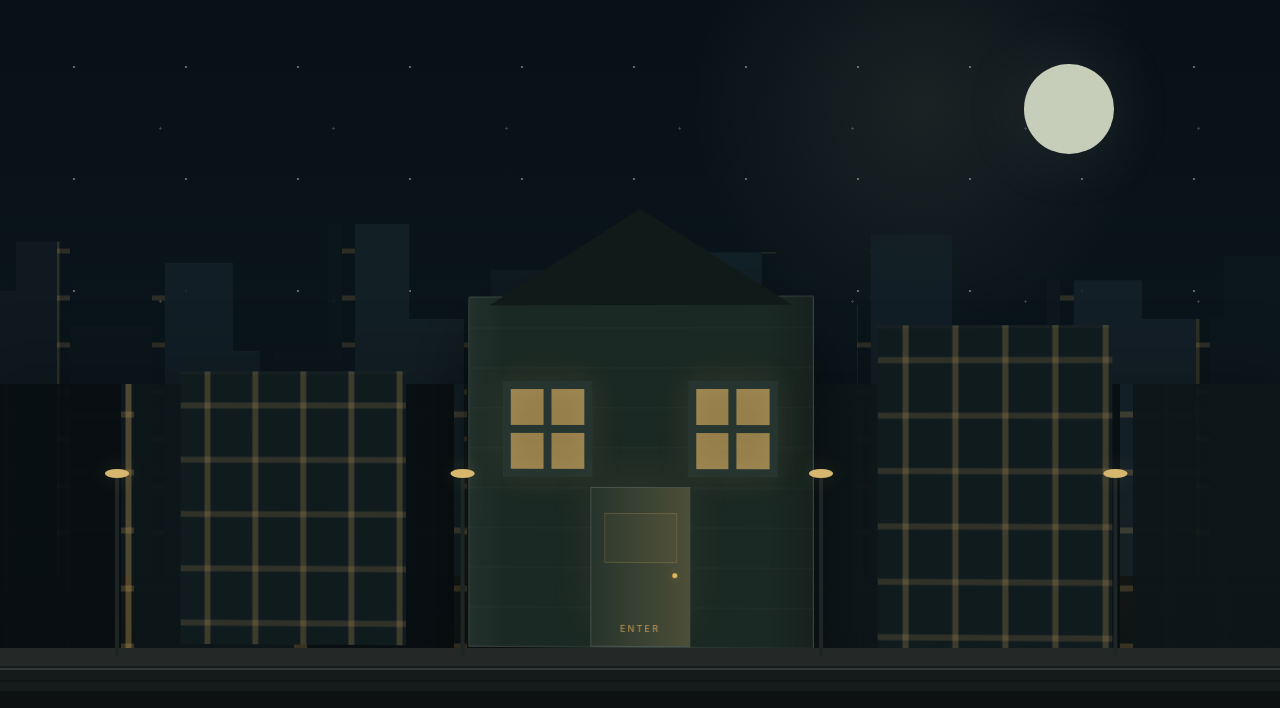
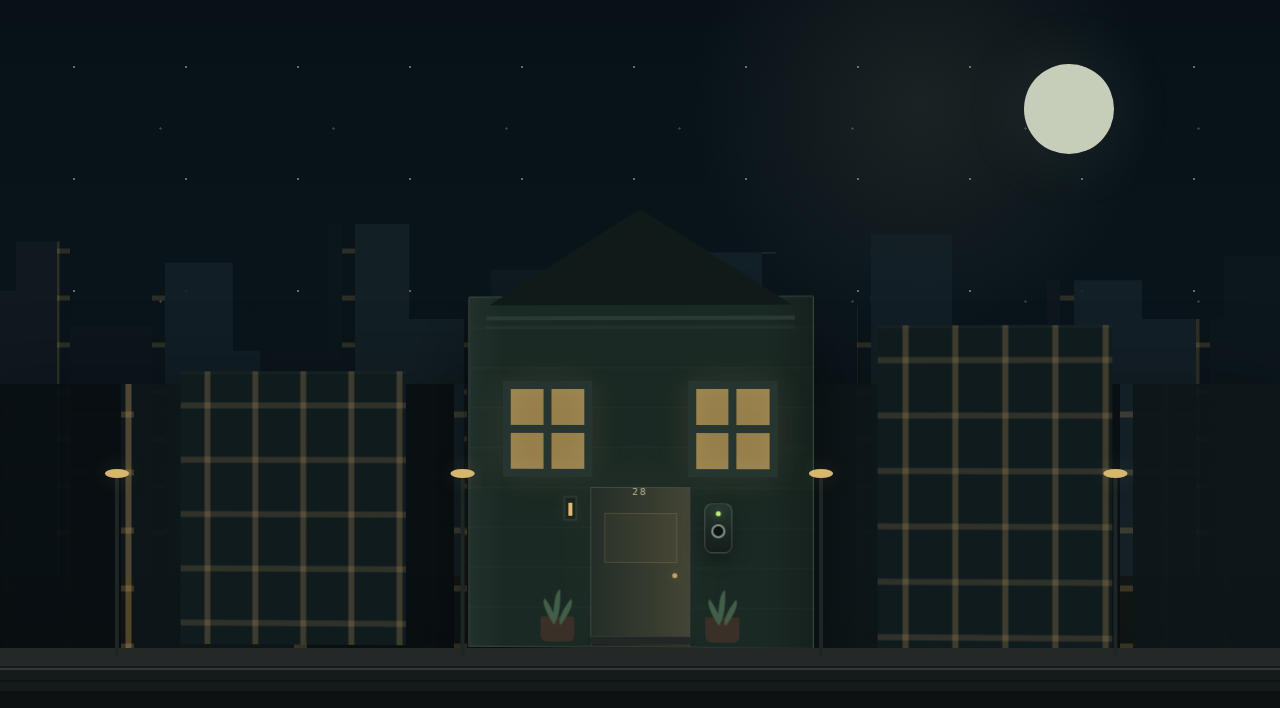
Before and after one commit to mahmoud281994/mahmoud-portfolio, a Next.js app: page / in a window 1280 px wide. Shown: the top 708 px of the page. Built offline with nearby package versions, Linux system fonts and the light colour scheme.

Commit message:
feat: require doorbell before entering portfolio

```diff
--- a/src/components/portfolio-experience.tsx
+++ b/src/components/portfolio-experience.tsx
@@ -1,7 +1,7 @@
 "use client";
 
 import { AnimatePresence, motion, useReducedMotion } from "motion/react";
-import { useMemo, useState } from "react";
+import { useEffect, useMemo, useState } from "react";
 import { experience, profile, projects, skills, type Project } from "@/data/portfolio";
 
 type HotspotId = "projects" | "skills" | "experience" | "about" | "contact";
@@ -21,6 +21,14 @@ export function PortfolioExperience() {
   const [viewMode, setViewMode] = useState<ViewMode>("explore");
   const [active, setActive] = useState<HotspotId | null>(null);
   const [project, setProject] = useState<Project | null>(null);
+  const [doorState, setDoorState] = useState<"idle" | "ringing" | "invited">("idle");
+
+  useEffect(() => {
+    if (doorState !== "ringing") return;
+
+    const timer = window.setTimeout(() => setDoorState("invited"), reduceMotion ? 80 : 650);
+    return () => window.clearTimeout(timer);
+  }, [doorState, reduceMotion]);
 
   const progress = useMemo(() => (active ? 1 : 0), [active]);
 
@@ -35,15 +43,57 @@ export function PortfolioExperience() {
           <p className="entry-tagline">{profile.tagline}</p>
         </div>
 
-        <div className="house-wrap" aria-label="A stylized developer house at night">
+        <div className={`house-wrap door-${doorState}`} aria-label="A developer townhouse at night">
           <div className="moon" />
           <div className="house">
             <div className="roof" />
+            <div className="house-trim" aria-hidden="true" />
+            <div className="house-number" aria-hidden="true">28</div>
+            <div className="porch-light" aria-hidden="true"><span /></div>
             <div className="window window-left"><span /></div>
-            <div className="window window-right"><span /></div>
-            <button className="front-door" type="button" onClick={() => setEntered(true)}>
+            <div className="window window-right invitation-window">
+              <span />
+              <AnimatePresence>
+                {doorState === "invited" && (
+                  <motion.div
+                    className="window-message"
+                    initial={reduceMotion ? false : { opacity: 0, y: 8, scale: .92 }}
+                    animate={{ opacity: 1, y: 0, scale: 1 }}
+                    exit={{ opacity: 0 }}
+                    transition={{ duration: .28 }}
+                    role="status"
+                  >
+                    ادخل يا حبب
+                  </motion.div>
+                )}
+              </AnimatePresence>
+            </div>
+
+            <div className="porch-planter porch-planter-left" aria-hidden="true"><i /><i /><i /></div>
+            <div className="porch-planter porch-planter-right" aria-hidden="true"><i /><i /><i /></div>
+            <div className="porch-steps" aria-hidden="true"><span /><span /><span /></div>
+
+            <button
+              className="doorbell"
+              type="button"
+              onClick={() => setDoorState("ringing")}
+              disabled={doorState !== "idle"}
+              aria-label={doorState === "idle" ? "Ring the doorbell" : "Doorbell rung"}
+            >
+              <span className="doorbell-led" />
+              <span className="doorbell-button" />
+              <span className="doorbell-hint">RING</span>
+            </button>
+
+            <button
+              className="front-door"
+              type="button"
+              onClick={() => doorState === "invited" && setEntered(true)}
+              disabled={doorState !== "invited"}
+              aria-label={doorState === "invited" ? "Enter the house" : "Ring the doorbell first"}
+            >
               <span className="door-light" />
-              <span className="door-label">ENTER</span>
+              <span className="door-label">{doorState === "invited" ? "ENTER" : ""}</span>
             </button>
           </div>
           <div className="ground-line" />
@@ -71,7 +121,7 @@ export function PortfolioExperience() {
   return (
     <main className="portfolio-shell">
       <header className="topbar">
-        <button className="brand-button" type="button" onClick={() => setEntered(false)}>
+        <button className="brand-button" type="button" onClick={() => { setEntered(false); setDoorState("idle"); }}>
           <span className="brand-mark">MS</span>
           <span>
             <strong>{profile.name}</strong>
```
